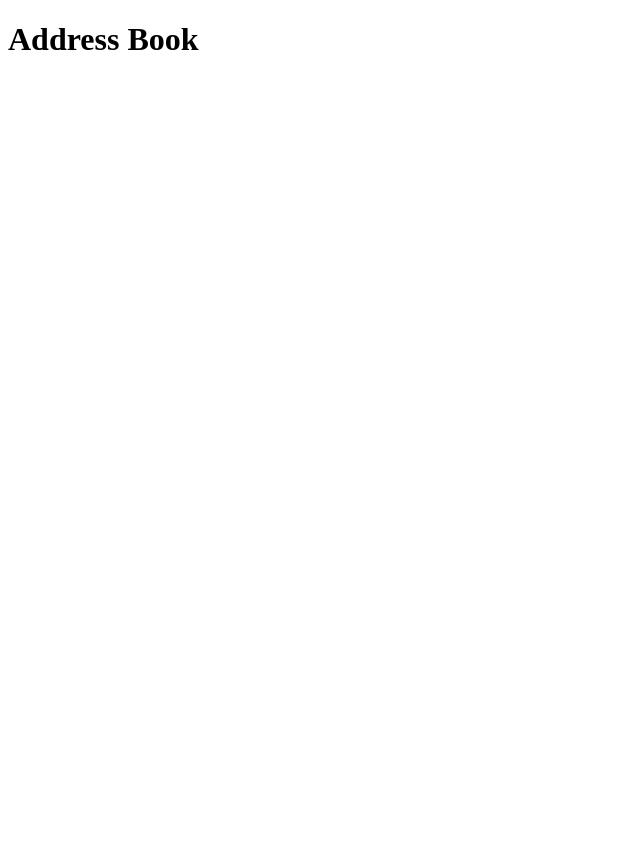
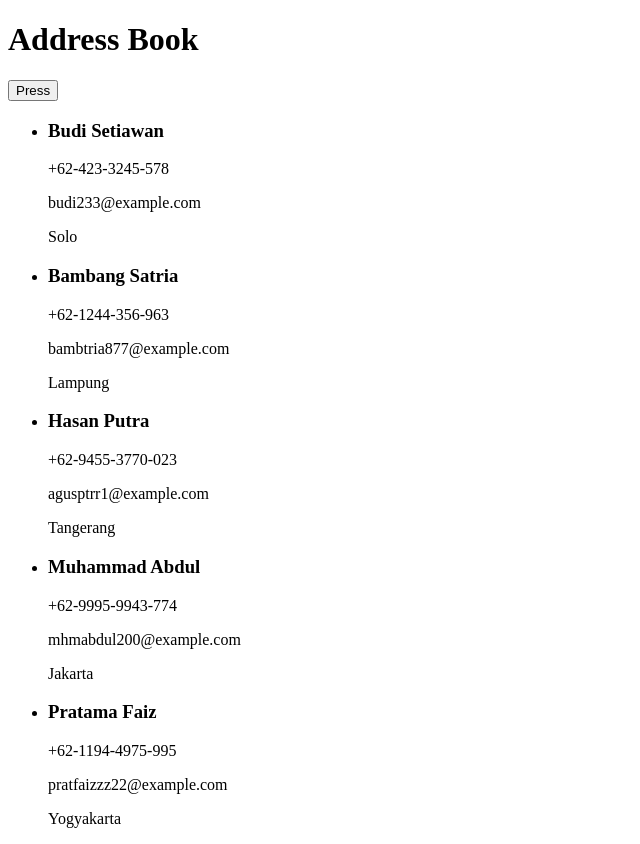
Before and after one commit to ADaneshS1/address-book, a plain HTML site: page index.html in a window 1280 px wide. Shown: the whole page, without its empty margins (0-640 px from the left). Before the commit the page ends 800 px from the top, so only its background shows below. Drawn offline with Linux system fonts and the light colour scheme.

Commit message:
show contacts data to html

```diff
--- a/index.html
+++ b/index.html
@@ -8,6 +8,12 @@
   <body>
     <h1>Address Book</h1>
 
+    <button id="say-hello">Press</button>
+
+    <div class="content">
+      <ul id="contacts"></ul>
+    </div>
+
     <script type="module" src="/scripts/script.js"></script>
   </body>
 </html>
--- a/scripts/script.js
+++ b/scripts/script.js
@@ -36,17 +36,21 @@ let dataContacts = [
   },
 ];
 
-function renderSeperatorLine() {
-  console.log("-------------------------");
+function showContacts(contacts) {
+  const appElement = document.getElementById("contacts");
+  appElement.innerHTML = contacts
+    .map(
+      (contact) => `<li>
+      <h3>${contact.fullName}</h3>
+      <p>${contact.phone}</p>
+      <p>${contact.email}</p>
+      <p>${contact.address}</p>
+    </li>`
+    )
+    .join("");
 }
 
-function showContacts(contactList) {
-  for (let data of contactList) {
-    console.log(
-      `${data.id} ${data.fullName} | ${data.phone} | ${data.email} | ${data.address}`
-    );
-  }
-}
+showContacts(dataContacts);
 
 function addContact(contacts, fullName, phone, email, address) {
   const newId = contacts[contacts.length - 1].id + 1;
@@ -76,13 +80,13 @@ function findContactId(id) {
   return dataContacts.find((contact) => contact.id === id);
 }
 
-try {
-  const contact = findContactId(10);
-  if (!contact) throw new Error("Contact not found");
-  console.log("Contact found", contact);
-} catch (error) {
-  console.error("An error occurred:", error.message);
-}
+// try {
+//   const contact = findContactId(10);
+//   if (!contact) throw new Error("Contact not found");
+//   console.log("Contact found", contact);
+// } catch (error) {
+//   console.error("An error occurred:", error.message);
+// }
 
 function deleteContact(contacts, id) {
   const updatedContacts = contacts.filter((contact) => contact.id !== id);
@@ -98,7 +102,7 @@ function searchContacts(contacts, keyword) {
   return foundContacts;
 }
 const searchResult = searchContacts(dataContacts, "bud");
-showContacts(searchResult);
+// showContacts(searchResult);
 
 function editContact(contacts, id, updatedContact) {
   const updatedContacts = contacts.map((contact) => {
@@ -115,5 +119,3 @@ editContact(dataContacts, 3, {
 });
 
 localStorage.setItem("contacts", JSON.stringify(dataContacts));
-
-showContacts(dataContacts);
```
